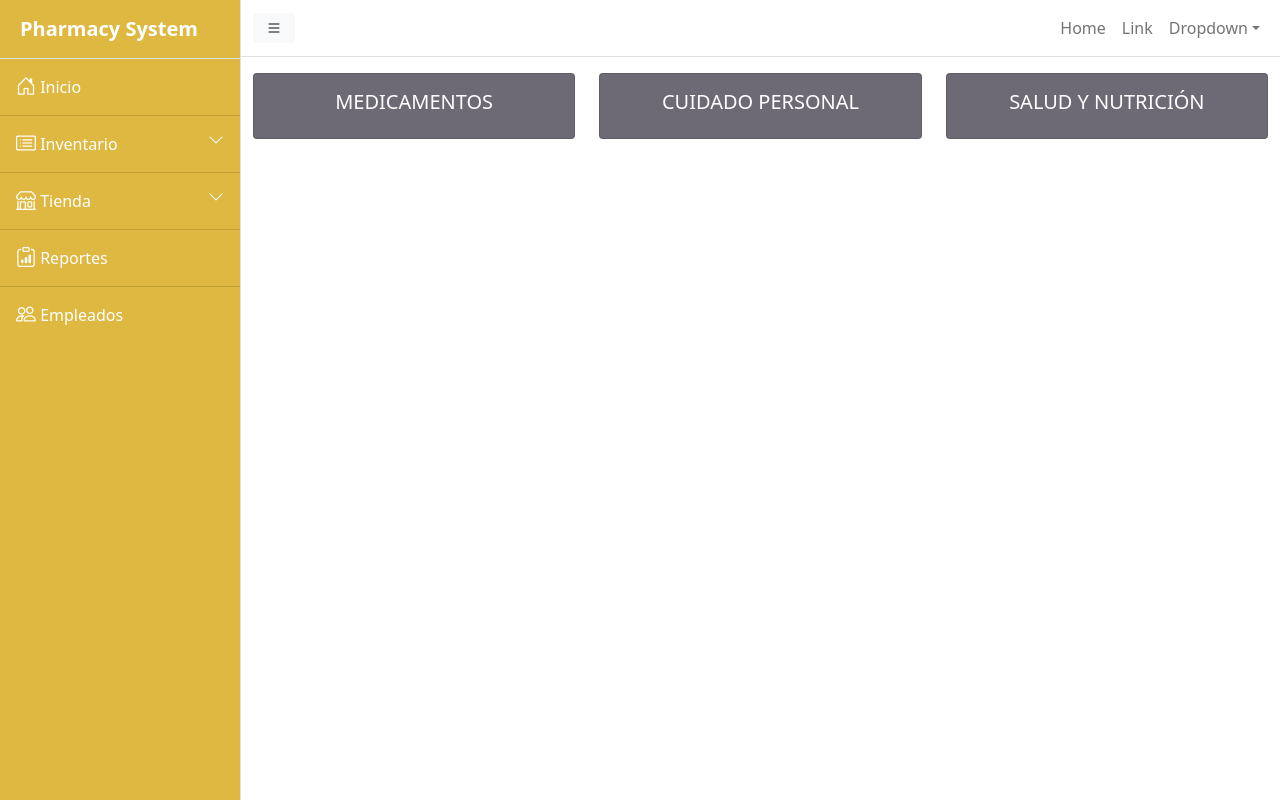
After one commit to FelixAVeras/PharmacySystem_web, a PHP site: page /categorias.php in a window 1280 px wide. The commit adds this page. Run offline with PHP 8.4, Linux system fonts and the light colour scheme; some libraries are stand-ins or nearby versions.

Commit message:
Cambios
En los enlaces, colores del sidebar

```diff
--- /dev/null
+++ b/categorias.php
@@ -0,0 +1,59 @@
+<link rel="stylesheet" href="css/style.css">
+
+
+<?php
+include "config/connection.php";
+
+if(!isset($_SESSION['username']) && !empty($_SESSION['username'])){
+    header('Location: login.php');
+}
+
+if(isset($_POST['btn_logout'])){
+    session_destroy();
+    header('Location: login.php');
+}
+?>
+<?php
+include ("headerLinks.php");
+?>
+ <div class="d-flex" id="wrapper">
+        <?php include('sidenav.php') ?>
+        <div id="page-content-wrapper">
+            <?php include ("navbar.php"); ?>
+            <div class="container-fluid">
+            <div class="row mt-3 categorias">
+            <div class="col-sm-4">
+               <a class="text-decoration-none" href="">
+               <div class="card">
+                <div class="card-body">
+                    <h5 class="card-title text-center text-white">MEDICAMENTOS</h5>
+                </div>
+                </div>
+               </a>
+            </div>
+            <div class="col-sm-4">
+               <a class="text-decoration-none" href="">
+               <div class="card ">
+                <div class="card-body">
+                    <h5 class="card-title text-center text-white">CUIDADO PERSONAL</h5>
+                </div>
+                </div>
+               </a>
+            </div>
+            <div class="col-sm-4">
+               <a class="text-decoration-none" href="">
+               <div class="card ">
+                <div class="card-body">
+                    <h5 class="card-title text-center text-white">SALUD Y NUTRICIÓN</h5>
+                </div>
+                </div>
+               </a>
+            </div>
+            </div>
+         </div>
+        </div>
+        </div>
+
+    <?php
+    include ("footerLinks.php");
+    ?>
--- /dev/null
+++ b/css/custom.css
@@ -0,0 +1,17 @@
+.sidebar-custom{
+  background-color: #DEB841;
+  color: #fff;
+}
+
+.list-custom a {
+  background-color: #DEB841;
+  color:#fff;
+}
+
+.categorias .card{
+  background-color: #6D6A75;
+}
+
+h1{
+  color: red !important;
+}
--- a/headerLinks.php
+++ b/headerLinks.php
@@ -1,5 +1,5 @@
 <link href="https://cdn.jsdelivr.net/npm/bootstrap@5.0.2/dist/css/bootstrap.min.css" rel="stylesheet">
 <link rel="stylesheet" href="https://cdn.jsdelivr.net/npm/bootstrap-icons@1.9.1/font/bootstrap-icons.css">
-<link rel="stylesheet" href="https://bootswatch.com/5/minty/bootstrap.min.css">
+<!-- <link rel="stylesheet" href="https://bootswatch.com/5/minty/bootstrap.min.css"> -->
 <link rel="stylesheet" href="css/style.css">
 <link rel="stylesheet" href="css/custom.css">
--- a/sidenav.php
+++ b/sidenav.php
@@ -1,19 +1,25 @@
-<div class="border-end bg-white" id="sidebar-wrapper">
-    <div class="sidebar-heading border-bottom ">Pharmacy System</div>
-    <div class="list-group list-group-flush">
-        <a class="list-group-item list-group-item-action list-group-item-light p-3" href="#!">Inicio</a>
+
+
+<div class="sidebar-custom border-end " id="sidebar-wrapper">
+    <div class="sidebar-heading border-bottom fw-bold fs-5">Pharmacy System</div>
+    <div class="list-custom list-group list-group-flush">
+        <a class="list-group-item list-group-item-action list-group-item-light p-3 " href="dashboard.php">
+        <i class="bi bi-house-door fs-5"></i>
+        Inicio
+        </a>
         <a class="list-group-item list-group-item-action list-group-item-light p-3" data-bs-toggle="collapse" href="#collapseInventario" role="button" aria-expanded="false" aria-controls="collapseExample">
+        <i class="bi bi-card-list fs-5"></i>
         Inventario <i class="bi bi-chevron-down float-end"></i>
         </a>
         <div class="collapse" id="collapseInventario">
             <div class="list-group">
-            <a href="./inventario/categorias.php" class="list-group-item list-group-item-action">Categorias</a>
+            <a href="categorias.php" class="list-group-item list-group-item-action">Categorias</a>
             <a href="" class="list-group-item list-group-item-action">Productos</a>
             <a href="" class="list-group-item list-group-item-action">Proveedores</a>
             </div>
         </div>
         <a class="list-group-item list-group-item-action list-group-item-light p-3" data-bs-toggle="collapse" href="#collapseTienda">
-        <i class="bi bi-shop"></i>
+        <i class="bi bi-shop fs-5"></i>
             Tienda <i class="bi bi-chevron-down float-end"></i></a>
         <div class="collapse" id="collapseTienda">
             <div class="list-group">
@@ -22,11 +28,12 @@
             </div>
         </div>
         <a class="list-group-item list-group-item-action list-group-item-light p-3" href="#!">
+        <i class="bi bi-clipboard-data fs-5"></i>
             Reportes
         </a>
         <a class="list-group-item list-group-item-action list-group-item-light p-3" href="#!">
-        <i class="bi bi-people-fill"></i>
-            Empleados
+        <i class="bi bi-people fs-5"></i>
+        Empleados
         </a>
     </div>
 </div>
```
Also changed, not shown: inventario/categorias.php (deleted, +0 -44 lines), 1 other file.
